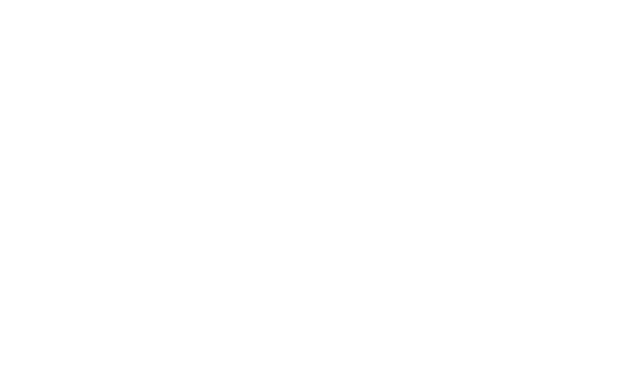
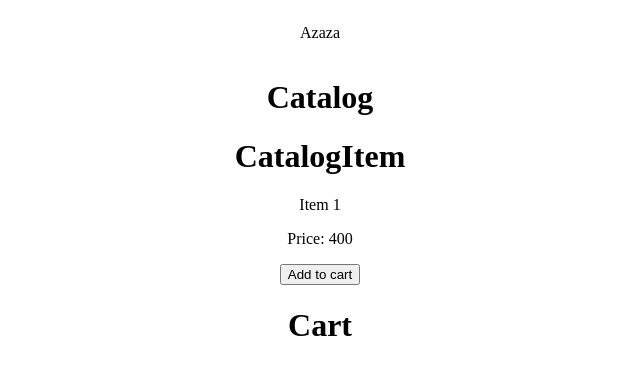
Before and after one commit to Pullzay/vue-test, a Vue app: page / in a window 1280 px wide. Shown: the top 374 px of the page, without its empty margins (320-960 px from the left). Built offline with nearby package versions, Linux system fonts and the light colour scheme.

Commit message:
Первые компоненты

```diff
--- a/package.json
+++ b/package.json
@@ -10,6 +10,8 @@
   "dependencies": {
     "axios": "^0.21.1",
     "core-js": "^3.6.5",
+    "node-sass": "^6.0.0",
+    "sass-loader": "^8.0.2",
     "vue": "^2.6.11",
     "vuex": "^3.6.2"
   },
@@ -23,7 +25,6 @@
     "eslint-plugin-prettier": "^3.3.1",
     "eslint-plugin-vue": "^6.2.2",
     "prettier": "^2.2.1",
-    "sass-loader": "^8.0.0",
     "vue-template-compiler": "^2.6.11"
   }
 }
--- a/src/App.vue
+++ b/src/App.vue
@@ -1,21 +1,15 @@
 <template>
-  <div id="app"></div>
+  <div id="app">
+    <MainWrapper />
+  </div>
 </template>
 
 <script>
+import MainWrapper from "./components/MainWrapper.vue";
 export default {
   name: "App",
-  components: {},
+  components: {
+    MainWrapper,
+  },
 };
 </script>
-
-<style>
-#app {
-  font-family: Avenir, Helvetica, Arial, sans-serif;
-  -webkit-font-smoothing: antialiased;
-  -moz-osx-font-smoothing: grayscale;
-  text-align: center;
-  color: #2c3e50;
-  margin-top: 60px;
-}
-</style>
--- /dev/null
+++ b/src/components/Cart.vue
@@ -0,0 +1,11 @@
+<template>
+  <h1>Cart</h1>
+</template>
+
+<script>
+export default {
+  name: "Cart",
+};
+</script>
+
+<style></style>
--- /dev/null
+++ b/src/components/Catalog.vue
@@ -0,0 +1,22 @@
+<template>
+  <div class="catalog">
+    <h1>Catalog</h1>
+    <CatalogItem />
+    <Cart />
+  </div>
+</template>
+
+<script>
+import CatalogItem from "./CatalogItem.vue";
+import Cart from "./Cart.vue";
+
+export default {
+  name: "Catalog",
+  components: {
+    CatalogItem,
+    Cart,
+  },
+};
+</script>
+
+<style></style>
--- /dev/null
+++ b/src/components/CatalogItem.vue
@@ -0,0 +1,16 @@
+<template>
+  <div class="catalog-item">
+    <h1>CatalogItem</h1>
+    <p>Item 1</p>
+    <p>Price: 400</p>
+    <button>Add to cart</button>
+  </div>
+</template>
+
+<script>
+export default {
+  name: "CatalogItem",
+};
+</script>
+
+<style></style>
--- /dev/null
+++ b/src/components/MainWrapper.vue
@@ -0,0 +1,38 @@
+<template>
+  <div class="main-wrapper">
+    <p>{{ title }}</p>
+    <Catalog />
+  </div>
+</template>
+
+<script>
+import Catalog from "./Catalog.vue";
+
+export default {
+  name: "MainWrapper",
+  components: {
+    Catalog,
+  },
+  props: {},
+  data() {
+    return {
+      title: "Azaza",
+    };
+  },
+  computed: {},
+  methods: {},
+  watch: {},
+};
+</script>
+
+<style>
+.main-wrapper {
+  max-width: 900px;
+  margin: 0 auto;
+  display: flex;
+  flex-direction: column;
+  align-items: center;
+  justify-content: center;
+  text-align: center;
+}
+</style>
```
Also changed, not shown: 1 other file (tests, documents, lock files or other folders).
